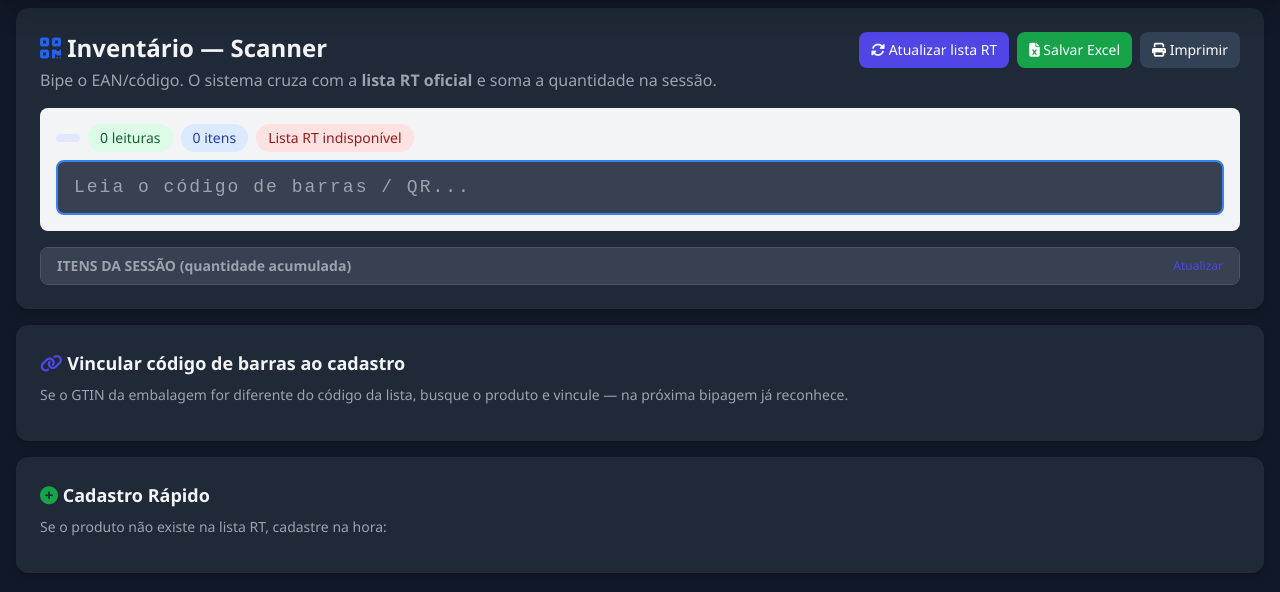
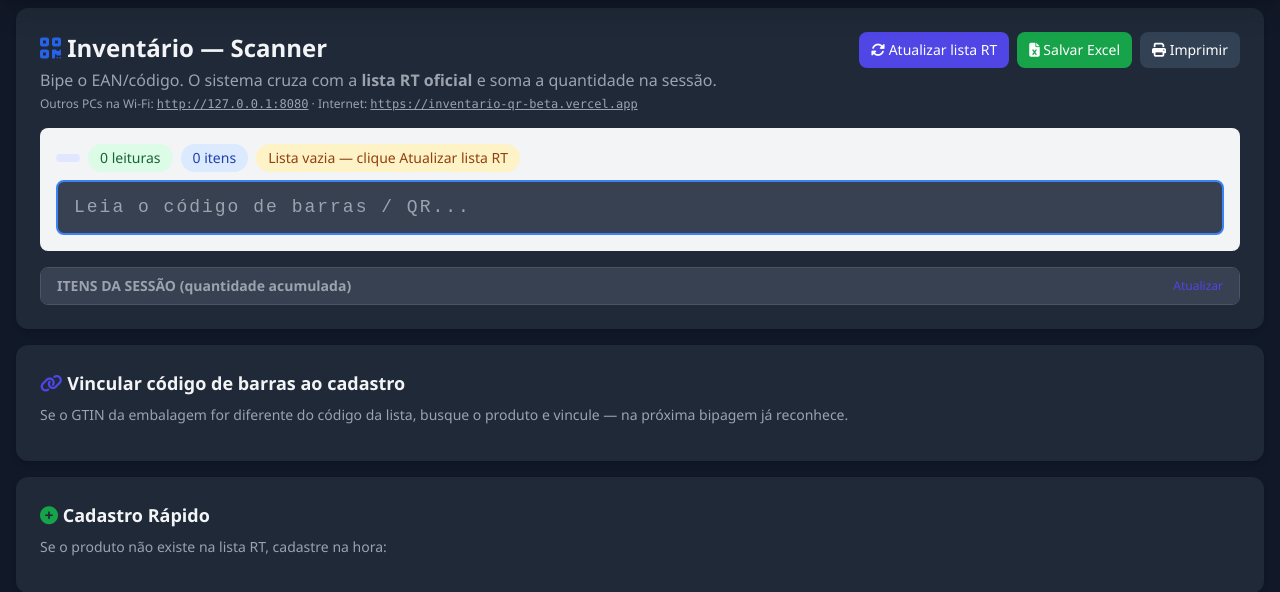
Before and after one commit to souzafabricio28-blip/inventario-qr, a Flask app: page /scanner in a window 1280 px wide. Shown: the part 56-648 px from the top of the page. Run offline with Flask 3, Linux system fonts and the light colour scheme; the visitor is signed in with stand-in values (Sample User, id 1); data that the repository does not hold is empty; some libraries are stand-ins or nearby versions.

Commit message:
Corrige travamento do Scanner e mostra URL para outros PCs.
Co-authored-by: Cursor <cursoragent@cursor.com>

```diff
--- a/app.py
+++ b/app.py
@@ -321,23 +321,79 @@ def api_omie_sincronizar():
     return jsonify({"sucesso": ok, "msg": msg}), (200 if ok else 400)
 
 
+@app.route("/api/rt/status")
+@login_required
+@api_handler
+def api_rt_status():
+    """Status rápido da lista RT (não reimporta a planilha)."""
+    total = len(listar_produtos())
+    arquivo = next((p for p in caminho_lista_rt_oficial() if os.path.exists(p)), None)
+    return jsonify({
+        "sucesso": True,
+        "total_produtos": total,
+        "arquivo": arquivo,
+        "pronto": total > 0,
+        "msg": f"{total} produtos no cadastro" if total else "Cadastro vazio — clique em Atualizar lista RT",
+    })
+
+
+_RT_SYNC_CACHE = {"ts": 0, "msg": "", "ok": False}
+
+
 @app.route("/api/rt/sincronizar", methods=["POST", "GET"])
 @login_required
 @api_handler
 def api_rt_sincronizar():
     """Sincroniza cadastro com lista_produtos_RToficial.xlsx (Documents ou data/)."""
+    import time
+    force = False
     caminho = None
-    if request.method == "POST" and request.json:
-        caminho = (request.json or {}).get("caminho") or None
+    if request.method == "POST" and request.is_json:
+        body = request.json or {}
+        caminho = body.get("caminho") or None
+        force = bool(body.get("force"))
+    force = force or request.args.get("force") in ("1", "true", "True")
+
+    # Evita reimportar a cada abertura do Scanner (sync Neon é lento)
+    agora = time.time()
+    if not force and _RT_SYNC_CACHE["ok"] and (agora - _RT_SYNC_CACHE["ts"]) < 3600:
+        total = len(listar_produtos())
+        return jsonify({
+            "sucesso": True,
+            "msg": _RT_SYNC_CACHE["msg"] or "Lista RT já sincronizada",
+            "total_produtos": total,
+            "arquivo": next((p for p in caminho_lista_rt_oficial() if os.path.exists(p)), None),
+            "cache": True,
+        })
+
     ok, msg = sincronizar_rt_oficial(caminho)
     total = len(listar_produtos())
     arquivo = next((p for p in caminho_lista_rt_oficial() if os.path.exists(p)), None)
+    if ok:
+        _RT_SYNC_CACHE.update({"ts": agora, "msg": msg, "ok": True})
     return jsonify({
         "sucesso": ok,
         "msg": msg,
         "total_produtos": total,
         "arquivo": arquivo,
+        "cache": False,
     }), (200 if ok else 400)
+
+
+@app.route("/api/rede")
+@login_required
+@api_handler
+def api_rede():
+    """IP da rede local para acessar de outros PCs."""
+    from utils.network import obter_ip_rede
+    ip = obter_ip_rede()
+    porta = int(os.environ.get("PORT", 5000))
+    return jsonify({
+        "ip": ip,
+        "porta": porta,
+        "url_local": f"http://{ip}:{porta}",
+        "url_vercel": "https://inventario-qr-beta.vercel.app",
+    })
 
 
 @app.route("/contagem")
--- a/templates/scanner.html
+++ b/templates/scanner.html
@@ -6,6 +6,7 @@
         <div>
             <h2 class="text-2xl font-bold"><i class="fas fa-qrcode text-blue-600"></i> Inventário — Scanner</h2>
             <p class="text-gray-600 mt-1">Bipe o EAN/código. O sistema cruza com a <b>lista RT oficial</b> e soma a quantidade na sessão.</p>
+            <p id="acesso_rede" class="text-xs text-gray-500 mt-1"></p>
         </div>
         <div class="flex flex-wrap gap-2">
             <button type="button" onclick="sincronizarListaRT()" class="bg-indigo-600 text-white px-3 py-2 rounded-lg hover:bg-indigo-700 text-sm">
@@ -110,11 +111,40 @@
         return false;
     }
 
+    async function carregarStatusRT() {
+        const badge = document.getElementById('rt_status');
+        try {
+            const r = await fetch('/api/rt/status', { cache: 'no-store' });
+            const data = await r.json();
+            if (data.sucesso && data.total_produtos > 0) {
+                rtSincronizado = true;
+                badge.textContent = `${data.total_produtos} produtos na lista RT`;
+                badge.className = 'text-sm bg-emerald-100 text-emerald-800 px-3 py-1 rounded-full';
+            } else {
+                badge.textContent = 'Lista vazia — clique Atualizar lista RT';
+                badge.className = 'text-sm bg-amber-100 text-amber-800 px-3 py-1 rounded-full';
+            }
+        } catch (err) {
+            badge.textContent = 'Cadastro disponível para bipagem';
+            badge.className = 'text-sm bg-emerald-100 text-emerald-800 px-3 py-1 rounded-full';
+            rtSincronizado = true;
+        }
+    }
+
     async function sincronizarListaRT(silent) {
         const badge = document.getElementById('rt_status');
         badge.textContent = 'Sincronizando lista RT…';
+        badge.className = 'text-sm bg-amber-100 text-amber-800 px-3 py-1 rounded-full';
         try {
-            const r = await fetch('/api/rt/sincronizar', { method: 'POST', headers: {'Content-Type':'application/json'}, body: '{}' });
+            const ctrl = new AbortController();
+            const timer = setTimeout(() => ctrl.abort(), 180000);
+            const r = await fetch('/api/rt/sincronizar', {
+                method: 'POST',
+                headers: {'Content-Type':'application/json'},
+                body: JSON.stringify({ force: !silent }),
+                signal: ctrl.signal,
+            });
+            clearTimeout(timer);
             const data = await r.json();
             if (data.sucesso) {
                 rtSincronizado = true;
@@ -127,10 +157,22 @@
                 if (!silent) mostrarToast(data.msg || 'Falha ao sincronizar RT', 'erro');
             }
         } catch (err) {
-            badge.textContent = 'Erro ao ler lista RT';
+            badge.textContent = 'Erro / demorou — tente Atualizar lista RT';
             badge.className = 'text-sm bg-red-100 text-red-800 px-3 py-1 rounded-full';
             if (!silent) mostrarToast('Erro: ' + err, 'erro');
         }
+    }
+
+    async function mostrarAcessoRede() {
+        try {
+            const r = await fetch('/api/rede');
+            const d = await r.json();
+            const el = document.getElementById('acesso_rede');
+            if (el && d.url_local) {
+                el.innerHTML = `Outros PCs na Wi‑Fi: <a class="underline font-mono" href="${d.url_local}" target="_blank">${d.url_local}</a>
+                    · Internet: <a class="underline font-mono" href="${d.url_vercel}" target="_blank">${d.url_vercel}</a>`;
+            }
+        } catch (_) {}
     }
 
     function salvarInventario() {
@@ -145,7 +187,6 @@
 
     async function processarLeitura(ean) {
         if (!(await garantirSessao())) return;
-        if (!rtSincronizado) await sincronizarListaRT(true);
 
         let data;
         try {
@@ -378,7 +419,8 @@
     }
 
     (async function initScanner() {
-        await sincronizarListaRT(true);
+        await carregarStatusRT();
+        mostrarAcessoRede();
         if (sessaoAtual) {
             document.getElementById('sessao_display').textContent = `Sessão: ${sessaoAtual}`;
             carregarResumoSessao();
```
